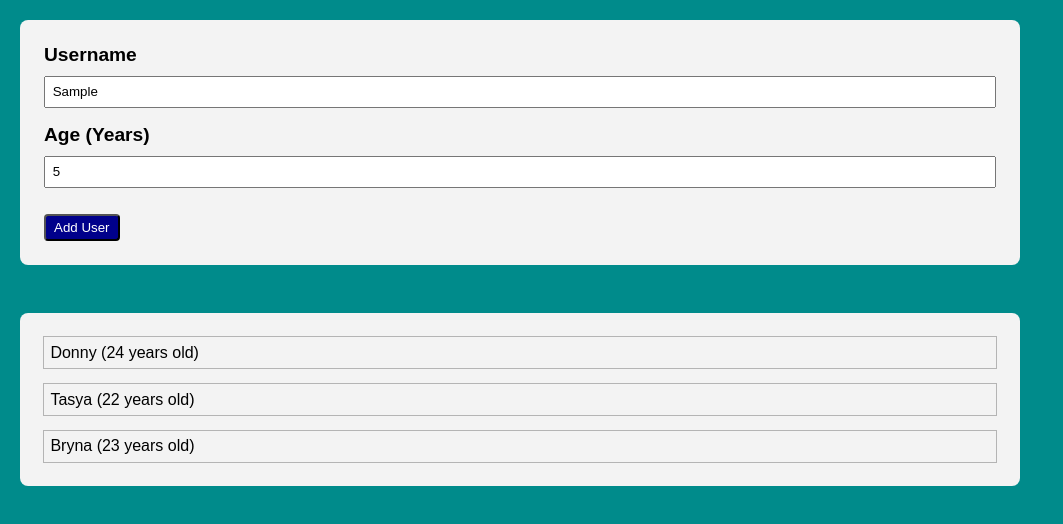
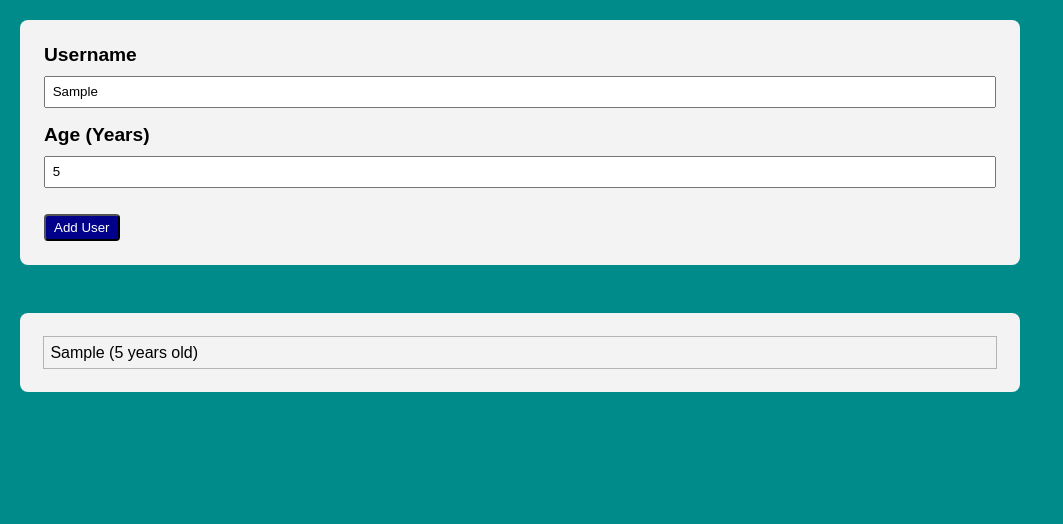
Before and after one commit to pandagenduts/simple-react-practice, a React (Create React App) app: page / in a window 1280 px wide. Both pictures are taken after typing "Sample", "5" into the empty fields and a click on the button "Add User". Shown: the top 524 px of the page, without its empty margins (0-1063 px from the left). Built offline with nearby package versions, Linux system fonts and the light colour scheme.

Commit message:
features all done (at least for now)

```diff
--- a/src/App.js
+++ b/src/App.js
@@ -4,20 +4,33 @@ import UsersList from './components/UsersList/UsersList';
 import ErrorModal from './components/ErrorModal/ErrorModal'
 
 function App() {
-  const [userInput, setUserInput] = useState()
+  const [userInput, setUserInput] = useState([])
   const [errorModal, setErrorModal] = useState(null)
 
   const submitFunction = theUserInput => {
-    if (theUserInput.name.length === 0) {
+    if (theUserInput.name.length === 0 || theUserInput.age.length === 0) {
       setErrorModal('form empty');
       return;
     }
-    if (theUserInput.age.length === 0) {
-      setErrorModal('age empty');
+    if (+theUserInput.age < 1) {
+      setErrorModal('age < 0');
       return;
     }
-    setUserInput(theUserInput);
+    setUserInput(prevInputs => {
+      const updatedInputs = [...prevInputs];
+      const inputLength = updatedInputs.length
+      const updatedSingleInput = {
+        ...theUserInput,
+        id: inputLength + 1
+      }
+      updatedInputs.push(updatedSingleInput)
+
+      return updatedInputs;
+    }
+    );
   }
+
+  console.log(userInput);
 
   const closeModalHandler = () => {
     setErrorModal(false)
@@ -26,31 +39,30 @@ function App() {
   let theErrorModal = null;
 
   if (errorModal) {
-    if (errorModal === 'name empty') {
+    if (errorModal === 'form empty') {
       theErrorModal = <ErrorModal content='Please enter a valid name and age (non-empty values).' closeModal={closeModalHandler}></ErrorModal>
     }
-    else if (errorModal === 'age empty') {
-      theErrorModal = <ErrorModal content='Age is empty' closeModal={closeModalHandler}></ErrorModal>
+    else if (errorModal === 'age < 0') {
+      theErrorModal = <ErrorModal content='Age should be greater than 0' closeModal={closeModalHandler}></ErrorModal>
     }
   }
 
-  // if (userInput?.name.length === 0) {
-  //   theErrorModal = <ErrorModal content='Name is empty' closeModal={closeModalHandler}></ErrorModal>
-  // }
-  // else if (userInput?.age.length === 0) {
-  //   theErrorModal = <ErrorModal content='Age is empty' closeModal={closeModalHandler}></ErrorModal>
-  // }
-
-  console.log(userInput);
+  const deleteItemHandler = itemID => {
+    // console.log(itemID);
+    setUserInput( prevInputs => {
+      const updatedInputs = prevInputs.filter( input => input.id !== itemID )
+      return updatedInputs;
+    } )
+  }
 
   return (
     <main>
       <AddUser onFormSubmit={submitFunction} />
 
-      {userInput && <UsersList />}
+      {/* {Object.keys(userInput).length > 0 && <UsersList datas={userInput} />} */}
+      {userInput.length > 0 ? <UsersList datas={userInput} onDeleteItem={deleteItemHandler}/> : <p>List of name is empty.</p>}
 
       {theErrorModal}
-      {/* {errorModal && <ErrorModal content='Name is empty' closeModal={closeModalHandler}></ErrorModal>} */}
 
     </main>
   )
--- a/src/components/Card/Card.js
+++ b/src/components/Card/Card.js
@@ -1,8 +1,12 @@
 import React from 'react'
 
 function Card(props) {
+  const deleteHandler = () => {
+    props.onDelete(props.id)
+  }
+
   return (
-    <li>
+    <li onClick={deleteHandler}>
       <p>{props.name} ({props.age} years old)</p>
     </li>
   )
--- a/src/components/UsersList/UsersList.js
+++ b/src/components/UsersList/UsersList.js
@@ -3,12 +3,13 @@ import Card from '../Card/Card'
 
 
 function UsersList(props) {
+  console.log(props);
   return (
     <section className="section2">
       <ul>
-        <Card name='Donny' age={24} ></Card>
-        <Card name='Tasya' age={22} ></Card>
-        <Card name='Bryna' age={23} ></Card>
+        {props.datas.map(item => (
+          <Card name={item.name} age={item.age} key={item.id} id={item.id} onDelete={props.onDeleteItem}></Card>
+        ))}
       </ul>
     </section>
   )
--- a/src/index.css
+++ b/src/index.css
@@ -70,6 +70,7 @@ ul {
 li {
   outline: 1px solid rgb(180, 180, 180);
   padding: 0.4em;
+  cursor: pointer;
 }
 
 .error-overlay {
```
